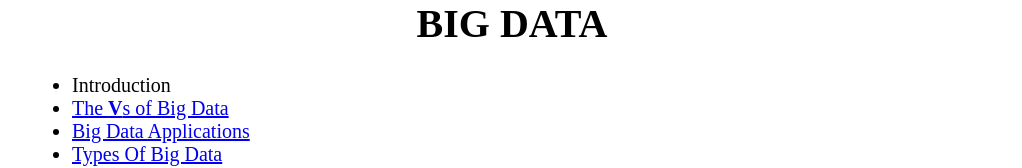
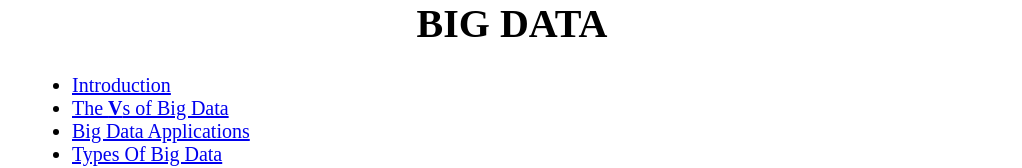
Before and after one commit to MNElsayed/ECE001, a plain HTML site: page challenges.html in a window 1280 px wide. Shown: the top 168 px of the page, without its empty margins (128-1150 px from the left). Drawn offline with Linux system fonts and the light colour scheme.

Commit message:
Update challenges.html

```diff
--- a/challenges.html
+++ b/challenges.html
@@ -7,7 +7,7 @@
 	</head>
 	<body>
 		<ul>
-			<li><a href="index.html"></a>Introduction</li>
+			<li><a href="index.html">Introduction</a></li>
 				<li><a href="the Vs.html">The <b>V</b>s of Big Data</a></li>
 			<li><a href="applications.html">Big Data Applications</a></li>
 			<li><a href="Types.html">Types Of Big Data</a></li>
```
